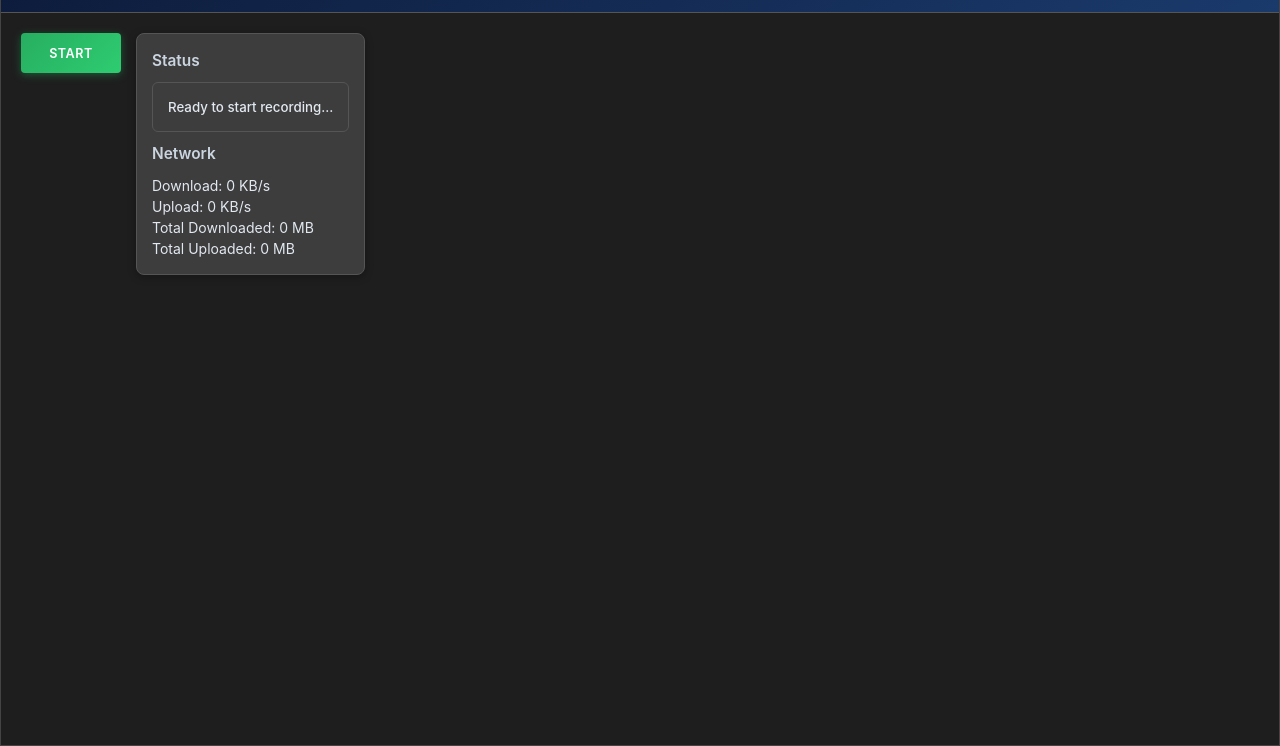
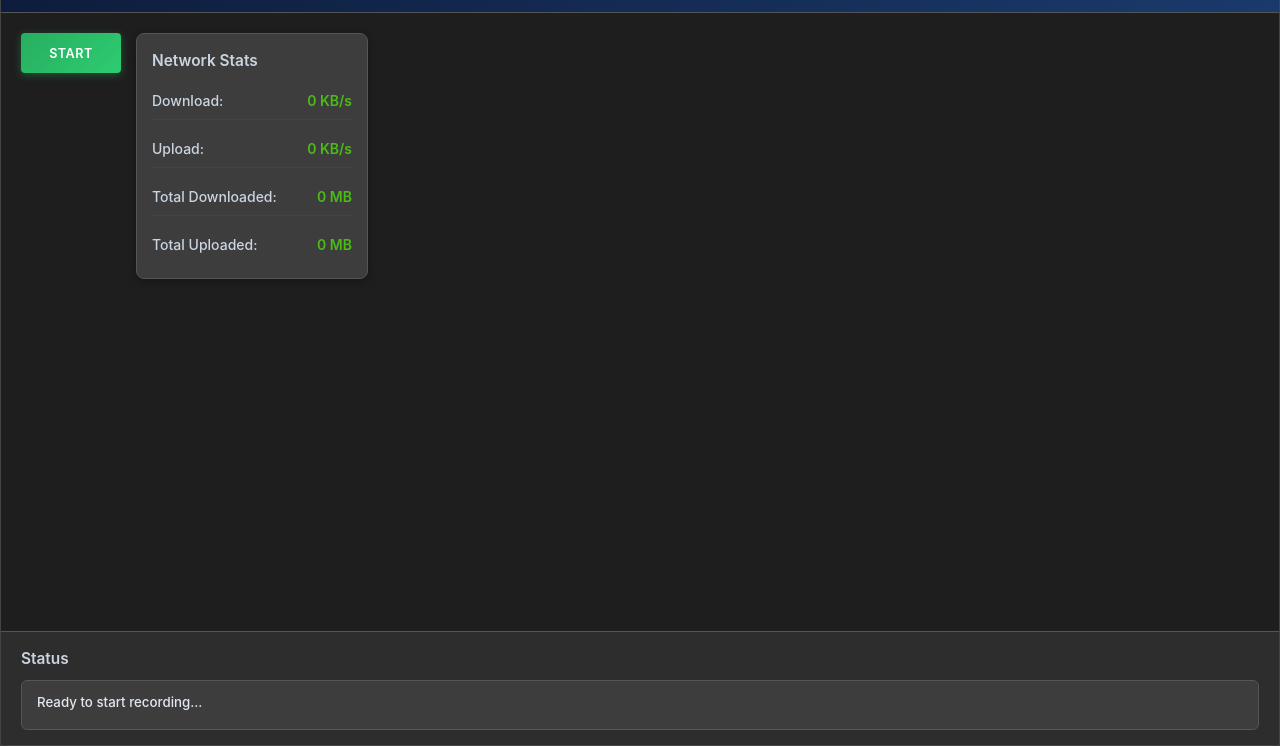
Before and after one commit to th3gh0s8/remote-work, a website built with Vite: page index.html in a window 1280 px wide. Shown: the part 54-800 px from the top of the page. Built offline with nearby package versions, Linux system fonts and the light colour scheme.

Commit message:
fixing ui ux issues

```diff
--- a/index.html
+++ b/index.html
@@ -103,26 +103,42 @@
             <button id="stop-btn" style="display:none;">Stop</button>
           </div>
 
-          <div class="status-section">
+
+          <!-- Network stats section -->
+          <div class="network-stats-section">
             <div class="status-header">
-              <h2 class="status-title">Status</h2>
+              <h2 class="status-title">Network Stats</h2>
             </div>
-            <div id="screenshot-status">Ready to start recording...</div>
-
-            <!-- Network usage section -->
-            <div class="status-header" style="margin-top: 10px;">
-              <h2 class="status-title">Network</h2>
-            </div>
-            <div id="network-status">
-              <div>Download: <span id="download-speed">0 KB/s</span></div>
-              <div>Upload: <span id="upload-speed">0 KB/s</span></div>
-              <div>Total Downloaded: <span id="total-downloaded">0 MB</span></div>
-              <div>Total Uploaded: <span id="total-uploaded">0 MB</span></div>
+            <div class="network-stats-grid">
+              <div class="network-stat-item">
+                <span class="stat-label">Download:</span>
+                <span id="download-speed" class="stat-value">0 KB/s</span>
+              </div>
+              <div class="network-stat-item">
+                <span class="stat-label">Upload:</span>
+                <span id="upload-speed" class="stat-value">0 KB/s</span>
+              </div>
+              <div class="network-stat-item">
+                <span class="stat-label">Total Downloaded:</span>
+                <span id="total-downloaded" class="stat-value">0 MB</span>
+              </div>
+              <div class="network-stat-item">
+                <span class="stat-label">Total Uploaded:</span>
+                <span id="total-uploaded" class="stat-value">0 MB</span>
+              </div>
             </div>
           </div>
         </div>
 
       </div>
+
+      <!-- Footer with status message -->
+      <div class="status-footer">
+        <div class="status-header">
+          <h2 class="status-title">Status</h2>
+        </div>
+        <div id="screenshot-status" class="status-footer-content">Ready to start recording...</div>
+      </div>
     </div>
   </body>
 </html>
--- a/src/main.ts
+++ b/src/main.ts
@@ -1,16 +1,11 @@
 import { invoke } from "@tauri-apps/api/core";
 import { listen } from "@tauri-apps/api/event";
+import { NetworkStatsComponent } from "./network-stats";
 
 let recordBtn: HTMLButtonElement | null;
 let stopBtn: HTMLButtonElement | null;
 let screenshotStatus: HTMLElement | null;
 let activityBadge: HTMLElement | null;
-
-// Network monitoring elements
-let downloadSpeedEl: HTMLElement | null;
-let uploadSpeedEl: HTMLElement | null;
-let totalDownloadedEl: HTMLElement | null;
-let totalUploadedEl: HTMLElement | null;
 
 async function startCombinedRecording() {
   if (recordBtn && stopBtn && screenshotStatus) {
@@ -266,32 +261,9 @@ window.addEventListener("DOMContentLoaded", () => {
     }
   });
 
-  // Function to update network statistics display
-  async function updateNetworkStats() {
-    try {
-      const stats = await invoke('get_network_stats');
-      const statsObj = JSON.parse(stats as string);
-
-      if (downloadSpeedEl) downloadSpeedEl.textContent = statsObj.downloadSpeed;
-      if (uploadSpeedEl) uploadSpeedEl.textContent = statsObj.uploadSpeed;
-      if (totalDownloadedEl) totalDownloadedEl.textContent = statsObj.totalDownloaded;
-      if (totalUploadedEl) totalUploadedEl.textContent = statsObj.totalUploaded;
-    } catch (error) {
-      console.error("Error getting network stats:", error);
-    }
-  }
-
-  // Initialize network monitoring elements
-  downloadSpeedEl = document.querySelector("#download-speed");
-  uploadSpeedEl = document.querySelector("#upload-speed");
-  totalDownloadedEl = document.querySelector("#total-downloaded");
-  totalUploadedEl = document.querySelector("#total-uploaded");
-
-  // Update network stats periodically (every 2 seconds)
-  setInterval(updateNetworkStats, 2000);
-
-  // Initial update
-  updateNetworkStats();
+  // Initialize network stats component
+  const networkStats = new NetworkStatsComponent();
+  networkStats.start();
 
   async function createAdminWindow() {
     try {
--- /dev/null
+++ b/src/network-stats.ts
@@ -0,0 +1,49 @@
+import { invoke } from "@tauri-apps/api/core";
+
+export class NetworkStatsComponent {
+  private downloadSpeedEl: HTMLElement | null = null;
+  private uploadSpeedEl: HTMLElement | null = null;
+  private totalDownloadedEl: HTMLElement | null = null;
+  private totalUploadedEl: HTMLElement | null = null;
+  private intervalId: number | null = null;
+
+  constructor() {
+    // Initialize network monitoring elements
+    this.downloadSpeedEl = document.querySelector("#download-speed");
+    this.uploadSpeedEl = document.querySelector("#upload-speed");
+    this.totalDownloadedEl = document.querySelector("#total-downloaded");
+    this.totalUploadedEl = document.querySelector("#total-uploaded");
+  }
+
+  // Function to update network statistics display
+  private async updateNetworkStats() {
+    try {
+      const stats = await invoke('get_network_stats');
+      const statsObj = JSON.parse(stats as string);
+
+      if (this.downloadSpeedEl) this.downloadSpeedEl.textContent = statsObj.downloadSpeed;
+      if (this.uploadSpeedEl) this.uploadSpeedEl.textContent = statsObj.uploadSpeed;
+      if (this.totalDownloadedEl) this.totalDownloadedEl.textContent = statsObj.totalDownloaded;
+      if (this.totalUploadedEl) this.totalUploadedEl.textContent = statsObj.totalUploaded;
+    } catch (error) {
+      console.error("Error getting network stats:", error);
+    }
+  }
+
+  // Start the network stats update interval
+  public start() {
+    // Update network stats periodically (every 2 seconds)
+    this.updateNetworkStats(); // Initial update
+    this.intervalId = window.setInterval(() => {
+      this.updateNetworkStats();
+    }, 2000);
+  }
+
+  // Stop the network stats update interval
+  public stop() {
+    if (this.intervalId) {
+      clearInterval(this.intervalId);
+      this.intervalId = null;
+    }
+  }
+}
--- a/src/styles.css
+++ b/src/styles.css
@@ -79,6 +79,7 @@ body {
   padding: 20px;
   overflow-y: auto;
   background-color: #1e1e1e;
+  margin-bottom: 0;
 }
 
 .controls {
@@ -128,6 +129,46 @@ body {
   font-size: 1.1em;
 }
 
+/* Network stats specific styles */
+.network-stats-section {
+  background: #3d3d3d;
+  border-radius: 8px;
+  padding: 15px;
+  box-shadow: 0 2px 8px rgba(0, 0, 0, 0.3);
+  margin-bottom: 20px;
+  border: 1px solid #555;
+}
+
+.network-stats-grid {
+  display: grid;
+  grid-template-columns: repeat(auto-fit, minmax(200px, 1fr));
+  gap: 10px;
+  margin-top: 10px;
+}
+
+.network-stat-item {
+  display: flex;
+  justify-content: space-between;
+  padding: 8px 0;
+  border-bottom: 1px solid #444;
+}
+
+.network-stat-item:last-child {
+  border-bottom: none;
+}
+
+.stat-label {
+  font-weight: 500;
+  color: #cbd5e0;
+  margin-right: 10px;
+}
+
+.stat-value {
+  font-weight: 600;
+  color: #4cbb17;
+  text-align: right;
+}
+
 #activity-badge {
   width: 12px;
   height: 12px;
@@ -146,9 +187,35 @@ body {
   font-weight: 500;
   color: #e2e8f0;
   min-height: 50px;
-  display: flex;
-  align-items: center;
   line-height: 1.4;
+  word-wrap: break-word;
+  word-break: break-word;
+  overflow-wrap: break-word;
+}
+
+/* Status footer at the bottom of the page */
+.status-footer {
+  background: #2d2d2d;
+  border-top: 1px solid #555;
+  padding: 15px 20px;
+  margin-top: auto;
+}
+
+.status-footer-content {
+  background: #3d3d3d;
+  border: 1px solid #555;
+  border-radius: 6px;
+  padding: 12px 15px;
+  font-size: 0.95em;
+  font-weight: 500;
+  color: #e2e8f0;
+  max-height: 150px;  /* Limit height and allow scrolling if needed */
+  line-height: 1.4;
+  word-wrap: break-word;
+  word-break: break-word;
+  overflow-wrap: break-word;
+  overflow-y: auto;   /* Add scroll if content is too long */
+  white-space: pre-wrap; /* Preserve line breaks and wrap long lines */
 }
 
 button {
```
